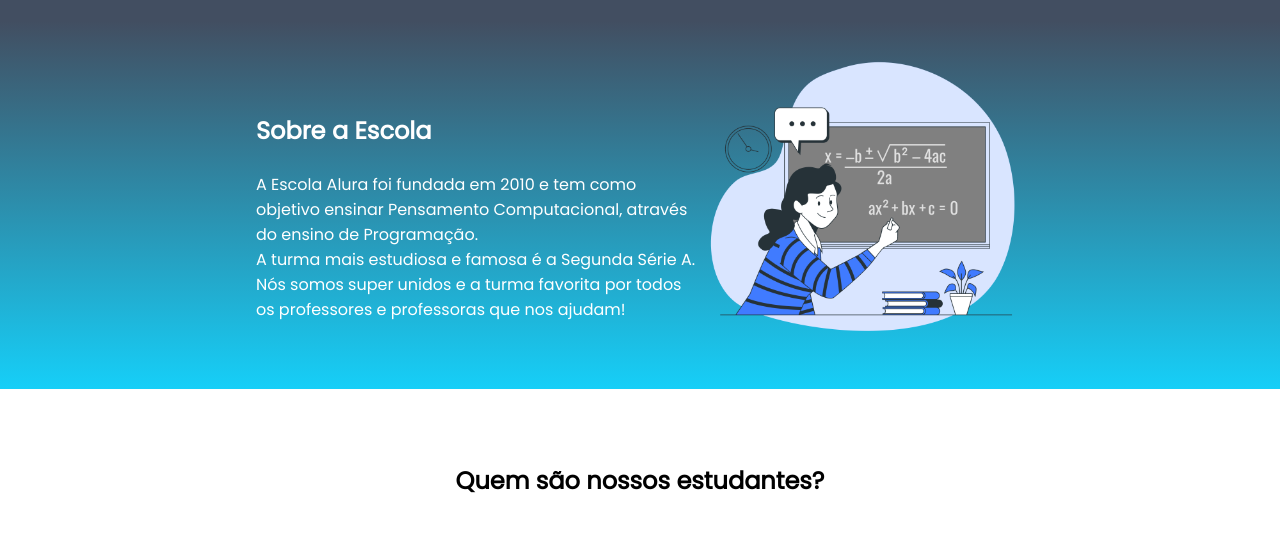
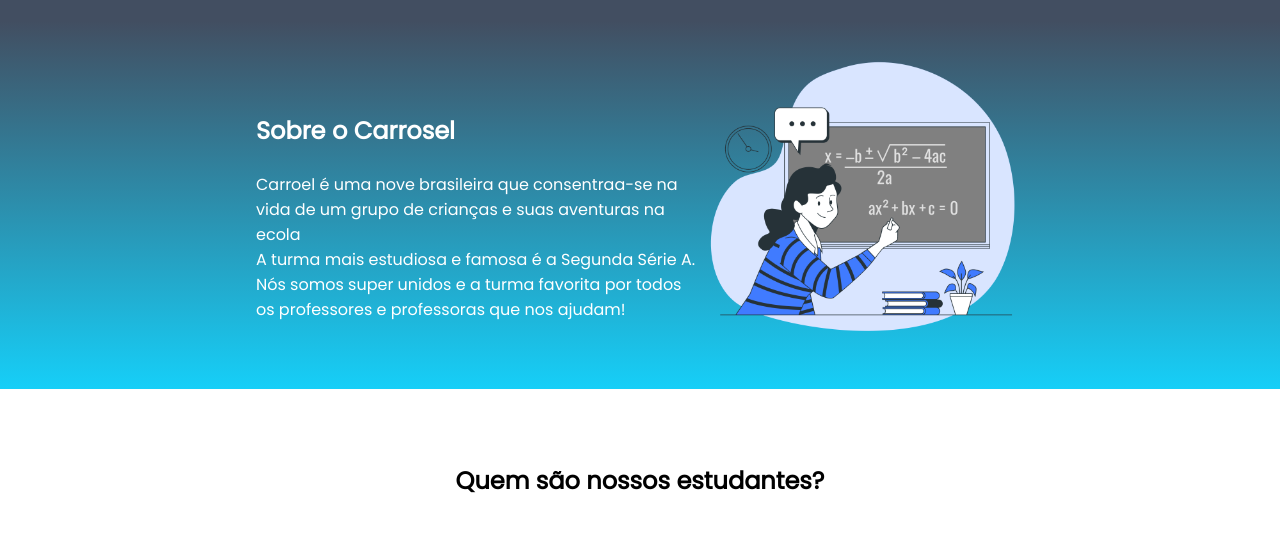
Before and after one commit to may044/projeto-feira, a plain HTML site: page index.html in a window 1280 px wide. Shown: the part 56-601 px from the top of the page. Drawn offline with Linux system fonts and the light colour scheme.

Commit message:
carrosel novela mudei

```diff
--- a/index.html
+++ b/index.html
@@ -22,9 +22,8 @@
     </header>
     <section id="escola">
         <div class="escola-div-conteudo">
-            <h2 class="escola-titulo">Sobre a Escola</h2>
-            <p class="escola-texto-um">A Escola Alura foi fundada em 2010 e tem como objetivo ensinar Pensamento
-                Computacional, através do ensino de Programação.</p>
+            <h2 class="escola-titulo">Sobre o Carrosel</h2>
+            <p class="escola-texto-um">Carroel é uma nove brasileira que consentraa-se na vida de um grupo de crianças e suas aventuras na ecola</p>
             <p class="escola-texto-dois">A turma mais estudiosa e famosa é a Segunda Série A. Nós somos super unidos e a
                 turma favorita por todos os professores e professoras que nos ajudam!</p>
         </div>
```
